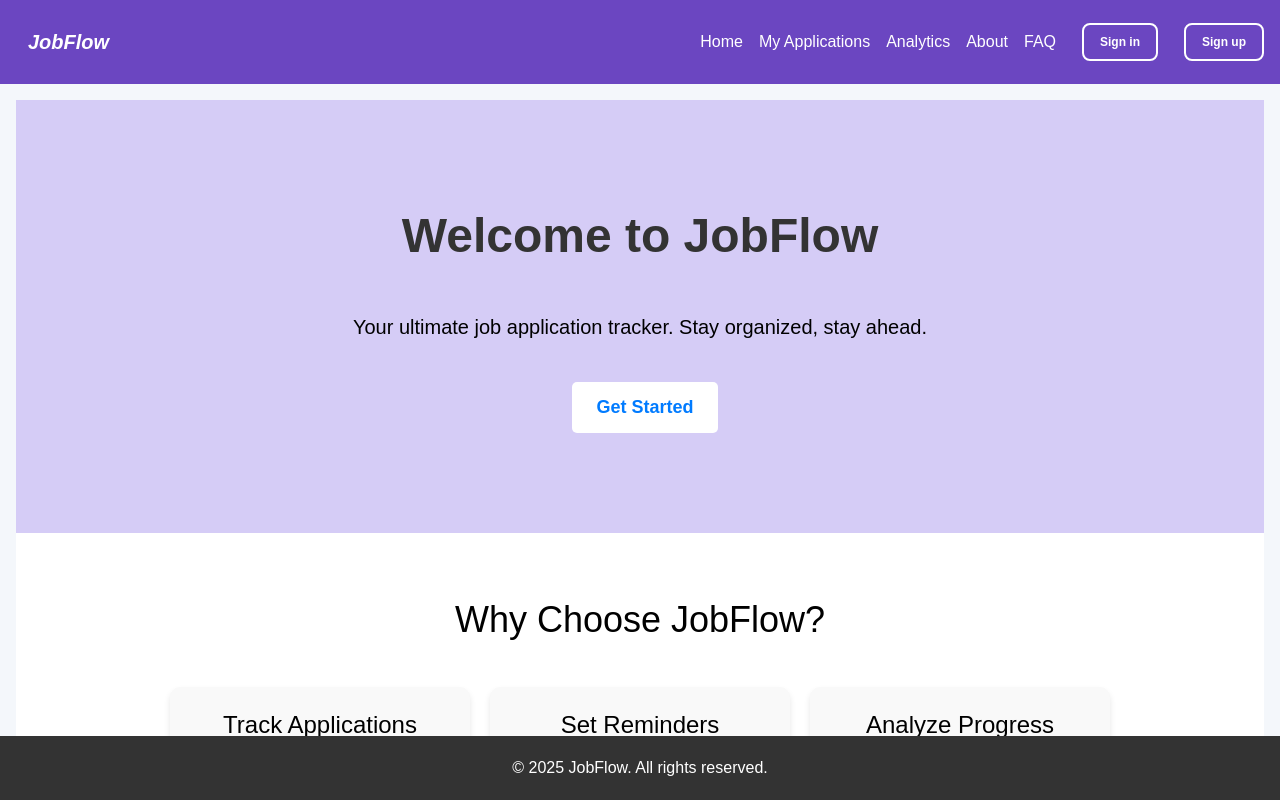
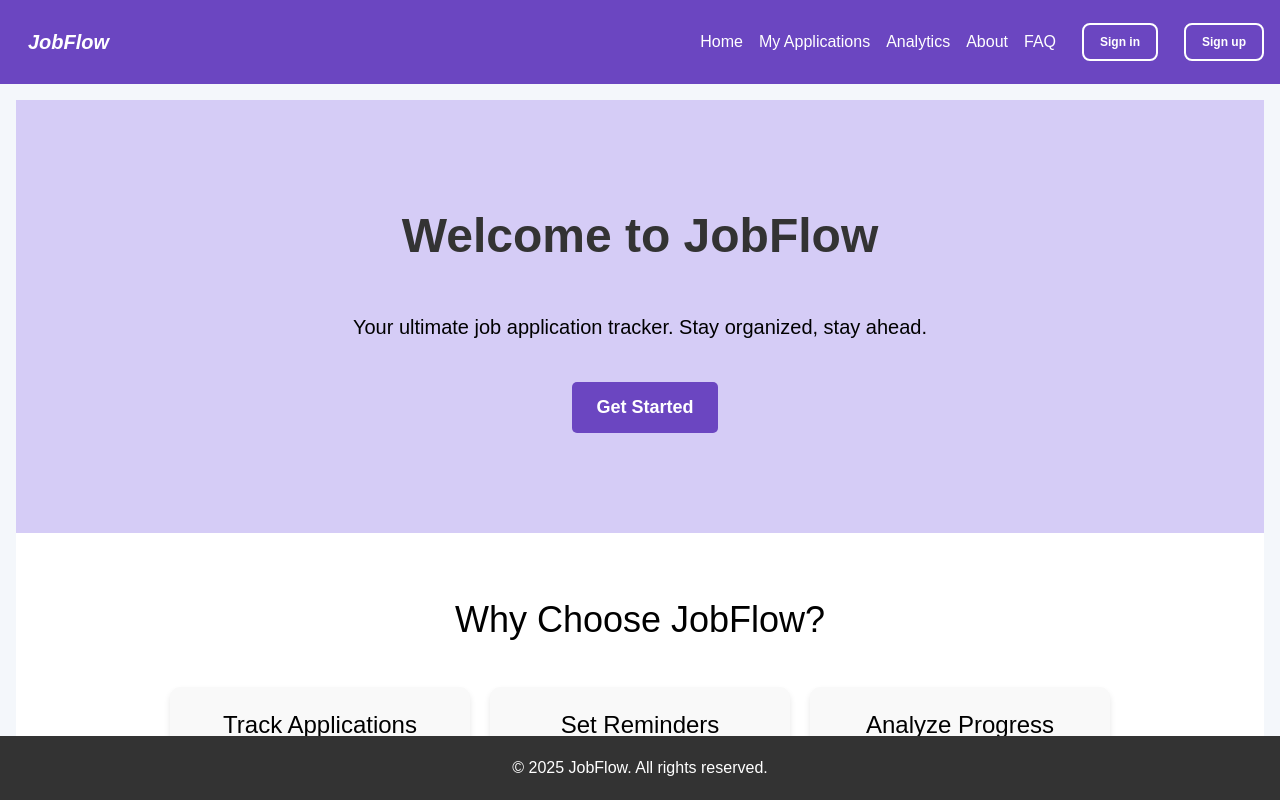
Before and after one commit to perezc14-msu/CSIT415-Project, a Next.js app in the folder jobflow/: page / in a window 1280 px wide. Shown: the top 800 px of the page. Built offline with nearby package versions, Linux system fonts and the light colour scheme; no server answers.

Commit message:
Update globals.css
Get started color and hovering changed

```diff
--- a/jobflow/app/styles/globals.css
+++ b/jobflow/app/styles/globals.css
@@ -192,8 +192,8 @@ button:hover {
 .cta-button {
   padding: 12px 24px;
   font-size: 18px;
-  background-color: #fff;
-  color: #007bff;
+  background-color: #6b46c1;
+  color: white;
   border: none;
   border-radius: 5px;
   cursor: pointer;
@@ -201,7 +201,7 @@ button:hover {
 }
 
 .cta-button:hover {
-  background-color: #f1f1f1;
+  background-color: #9f7aea;
 }
 
 .features {
```
